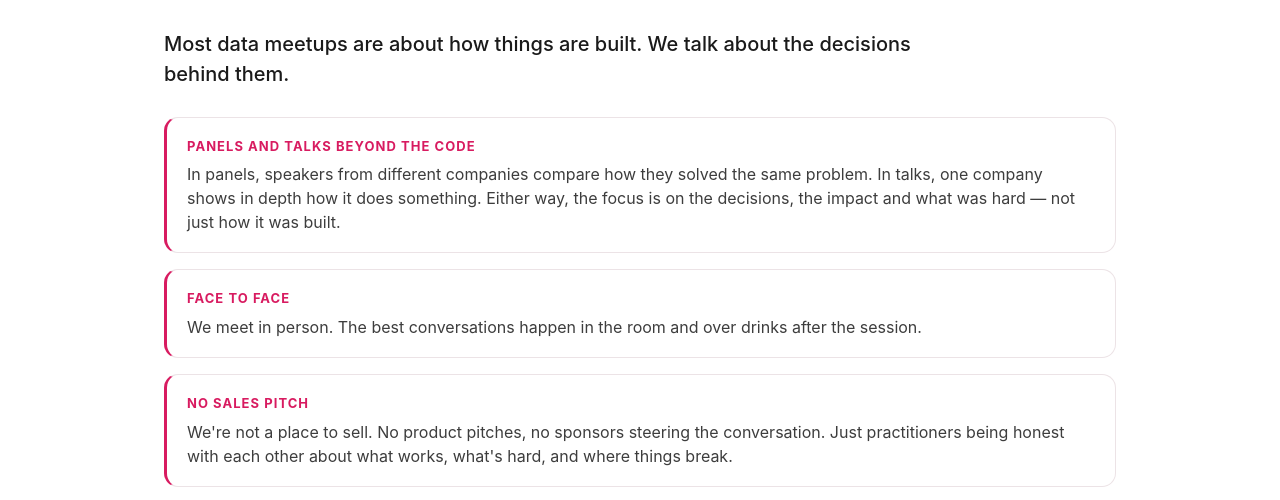
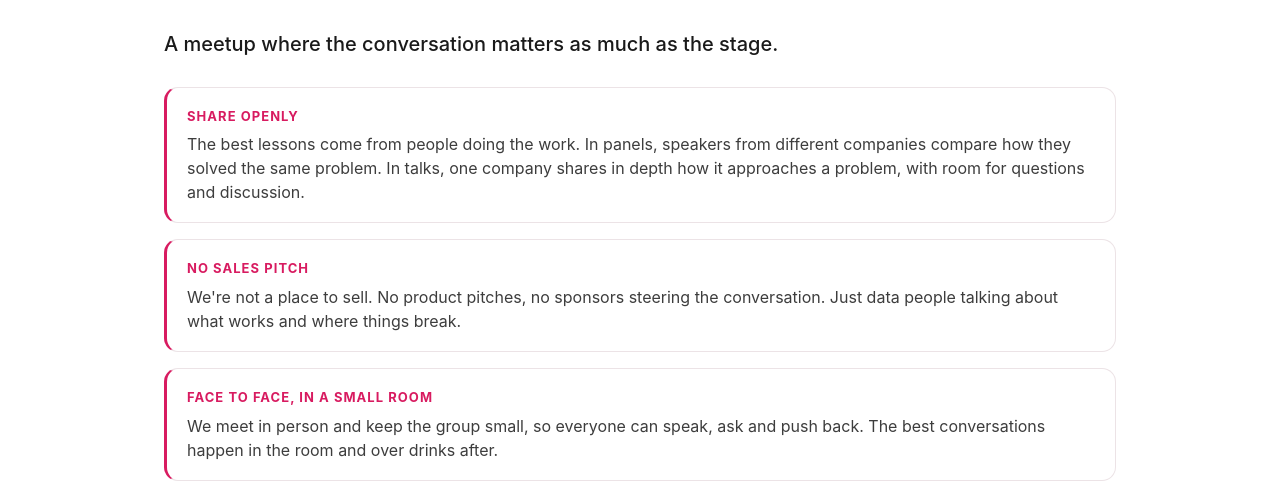
Before and after one commit to tqueen92/adu-website, a plain HTML site: page index.html in a window 1280 px wide. Shown: the part 442-942 px from the top of the page. Drawn offline with Linux system fonts and the light colour scheme.

Commit message:
Update index.htmlRefine ADU values: Share openly, No sales pitch, Face to face in a small room

```diff
--- a/index.html
+++ b/index.html
@@ -234,12 +234,11 @@
   <section class="about">
     <div class="wrap">
       <h2>Not another <em>meetup</em>.</h2>
-      <p class="lead">Most data meetups are about how things are built. We talk about the decisions behind them.</p>
+      <p class="lead">A meetup where the conversation matters as much as the stage.</p>
       <ul class="gets">
-        <li><b>Panels and talks beyond the code</b><span>In panels, speakers from different companies compare how they solved the same problem. In talks, one company shows in depth how it does something. Either way, the focus is on the decisions, the impact and what was hard — not just how it was built.</span></li>
-        <li><b>Face to face</b><span>We meet in person. The best conversations happen in the room and over drinks after the session.</span></li>
-        <li><b>No sales pitch</b><span>We're not a place to sell. No product pitches, no sponsors steering the conversation. Just practitioners being honest with each other about what works, what's hard, and where things break.</span></li>
-        <li><b>Small and curated</b><span>Every event is a curated group of medior and senior practitioners. Small enough that everyone can speak, ask and push back.</span></li>
+        <li><b>Share openly</b><span>The best lessons come from people doing the work. In panels, speakers from different companies compare how they solved the same problem. In talks, one company shares in depth how it approaches a problem, with room for questions and discussion.</span></li>
+        <li><b>No sales pitch</b><span>We're not a place to sell. No product pitches, no sponsors steering the conversation. Just data people talking about what works and where things break.</span></li>
+        <li><b>Face to face, in a small room</b><span>We meet in person and keep the group small, so everyone can speak, ask and push back. The best conversations happen in the room and over drinks after.</span></li>
       </ul>
     </div>
   </section>
```
